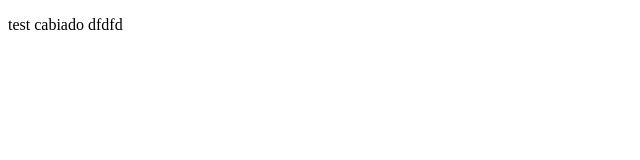
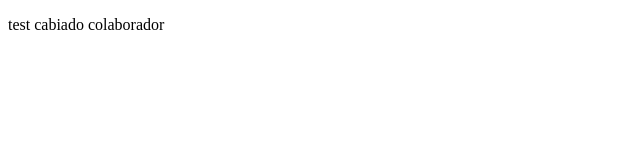
Before and after one commit to darkantares/terst, a plain HTML site: page index.html in a window 1280 px wide. Shown: the full height of the page, 0-640 px from the left. Drawn offline with Linux system fonts and the light colour scheme.

Commit message:
primera colaboracion

```diff
--- a/index.html
+++ b/index.html
@@ -6,6 +6,6 @@
     <title>Document</title>
 </head>
 <body>
-    <p>test cabiado dfdfd</p>
+    <p>test cabiado colaborador</p>
 </body>
 </html>
```
